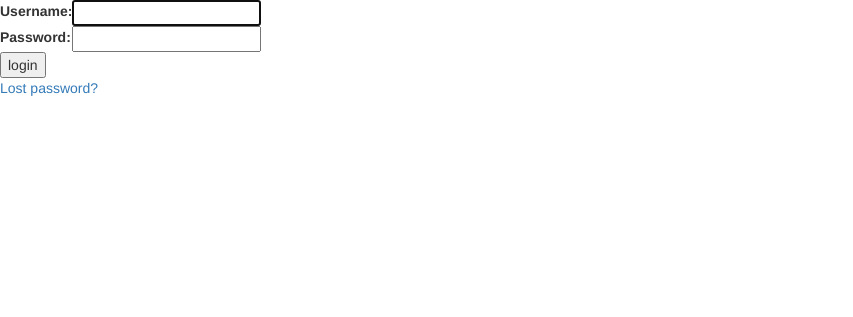
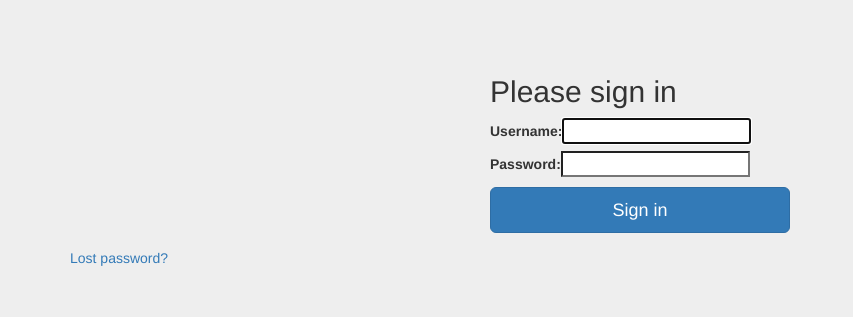
Before and after one commit to ashleyo/Django-tuts-1.9.6, a Django app: page /wiki/login/ in a window 1280 px wide. Shown: the top 317 px of the page, without its empty margins (0-853 px from the left). Run offline with Django 3.2, Linux system fonts and the light colour scheme; some libraries are stand-ins or nearby versions.

Commit message:
Started styling login templates
- not finished

```diff
--- a/mysite/wiki/static/wiki/css/styles.css
+++ b/mysite/wiki/static/wiki/css/styles.css
@@ -1,9 +1,40 @@
-li a {
-    color: green;
+body {
+  padding-top: 40px;
+  padding-bottom: 40px;
+  background-color: #eee;
 }
 
-body {
-    /*background: white url('../img/background.jpg');*/
+.form-signin {
+  max-width: 330px;
+  padding: 15px;
+  margin: 0 auto;
 }
-
-#outer-content-wrapper { width: 80%; }
+.form-signin .form-signin-heading,
+.form-signin .checkbox {
+  margin-bottom: 10px;
+}
+.form-signin .checkbox {
+  font-weight: normal;
+}
+.form-signin .form-control {
+  position: relative;
+  height: auto;
+  -webkit-box-sizing: border-box;
+     -moz-box-sizing: border-box;
+          box-sizing: border-box;
+  padding: 10px;
+  font-size: 16px;
+}
+.form-signin .form-control:focus {
+  z-index: 2;
+}
+.form-signin input[type="email"] {
+  margin-bottom: -1px;
+  border-bottom-right-radius: 0;
+  border-bottom-left-radius: 0;
+}
+.form-signin input[type="password"] {
+  margin-bottom: 10px;
+  border-top-left-radius: 0;
+  border-top-right-radius: 0;
+}
--- a/mysite/wiki/templates/registration/base.html
+++ /dev/null
@@ -1,26 +0,0 @@
-<!DOCTYPE html>
-{% load staticfiles %}
-<html lang="en">
-  <head>
-    <meta charset="utf-8">
-    <meta http-equiv="X-UA-Compatible" content="IE=edge">
-    <meta name="viewport" content="width=device-width, initial-scale=1">
-    <!-- The above 3 meta tags *must* come first in the head; any other head content must come *after* these tags -->
-    <title>Django 101 Template</title>
-
-    <!-- Bootstrap -->
-    <link href="{% static 'polls/css/bootstrap.css' %}" rel="stylesheet">
-    <link rel="stylesheet" href="{% static 'polls/css/styles.css' %}">
-  </head>
-  <body>
-    <div id='outer-content-wrapper'>
-    {% block content %}
-    Missing Content
-    {% endblock %}
-    </div>
-    <!-- jQuery (necessary for Bootstrap's JavaScript plugins) -->
-    <script src="https://ajax.googleapis.com/ajax/libs/jquery/1.11.3/jquery.min.js"></script>
-    <!-- Include all compiled plugins (below), or include individual files as needed -->
-    <script src="{% static 'polls/js/bootstrap.js' %}"></script>
-  </body>
-</html>
--- a/mysite/wiki/templates/registration/logged_out.html
+++ b/mysite/wiki/templates/registration/logged_out.html
@@ -1,4 +1,4 @@
-{% extends "registration/base.html" %}
+{% extends "wiki/base.html" %}
 
 {% block breadcrumbs %}<div class="breadcrumbs"><a href="{% url 'wiki:login' %}">Login</a></div>{% endblock %}
 
--- a/mysite/wiki/templates/registration/login.html
+++ b/mysite/wiki/templates/registration/login.html
@@ -1,4 +1,4 @@
-{% extends "registration/base.html" %}
+{% extends "wiki/base.html" %}
 
 {% block content %}
 
@@ -15,24 +15,30 @@
     {% endif %}
 {% endif %}
 
-<form method="post" action="{% url 'wiki:login' %}">
+<div class="container">
+<form class="form-signin" method="post" action="{% url 'wiki:login' %}">
 {% csrf_token %}
-<table>
-<tr>
-    <td>{{ form.username.label_tag }}</td>
-    <td>{{ form.username }}</td>
-</tr>
-<tr>
-    <td>{{ form.password.label_tag }}</td>
-    <td>{{ form.password }}</td>
-</tr>
-</table>
-
-<input type="submit" value="login" />
+<h2 class="form-signin-heading">Please sign in</h2>
+<label for="id_username">{{ form.username.label_tag }}</label>{{ form.username }}
+<label for="id_password">{{ form.password.label_tag }}</label>{{ form.password }}
+<button class="btn btn-lg btn-primary btn-block" type="submit">Sign in</button>
 <input type="hidden" name="next" value="{{ next }}" />
 </form>
 
 {# Assumes you setup the password_reset view in your URLconf #}
 <p><a href="{% url 'wiki:password_reset' %}">Lost password?</a></p>
+</div>
+{% endblock %}
 
-{% endblock %}
+<!--
+        <label for="inputEmail" class="sr-only">Email address</label>
+        <input type="email" id="inputEmail" class="form-control" placeholder="Email address" required autofocus>
+        <label for="inputPassword" class="sr-only">Password</label>
+        <input type="password" id="inputPassword" class="form-control" placeholder="Password" required>
+        <div class="checkbox">
+          <label>
+            <input type="checkbox" value="remember-me"> Remember me
+          </label>
+        </div>
+        <button class="btn btn-lg btn-primary btn-block" type="submit">Sign in</button>
+-->
--- /dev/null
+++ b/mysite/wiki/templates/wiki/base.html
@@ -0,0 +1,41 @@
+<!DOCTYPE html>
+{% load staticfiles %}
+<html lang="en">
+  <head>
+    <meta charset="utf-8">
+    <meta http-equiv="X-UA-Compatible" content="IE=edge">
+    <meta name="viewport" content="width=device-width, initial-scale=1">
+    <!-- The above 3 meta tags *must* come first in the head; any other head content must come *after* these tags -->
+    <title>Django 101 Template</title>
+
+    <!-- Bootstrap -->
+    <link href="{% static 'wiki/css/bootstrap.css' %}" rel="stylesheet">
+    <link rel="stylesheet" href="{% static 'wiki/css/styles.css' %}">
+  </head>
+  <body>
+    <div id='outer-content-wrapper'>
+    {% block content %}
+    Missing Content
+    {% endblock %}
+    </div>
+    <!-- jQuery (necessary for Bootstrap's JavaScript plugins) -->
+    <script src="https://ajax.googleapis.com/ajax/libs/jquery/1.11.3/jquery.min.js"></script>
+    <!-- Include all compiled plugins (below), or include individual files as needed -->
+    <script src="{% static 'wiki/js/bootstrap.js' %}"></script>
+  </body>
+</html>
+<!--
+      <form class="form-signin">
+        <h2 class="form-signin-heading">Please sign in</h2>
+        <label for="inputEmail" class="sr-only">Email address</label>
+        <input type="email" id="inputEmail" class="form-control" placeholder="Email address" required autofocus>
+        <label for="inputPassword" class="sr-only">Password</label>
+        <input type="password" id="inputPassword" class="form-control" placeholder="Password" required>
+        <div class="checkbox">
+          <label>
+            <input type="checkbox" value="remember-me"> Remember me
+          </label>
+        </div>
+        <button class="btn btn-lg btn-primary btn-block" type="submit">Sign in</button>
+      </form>
+-->
```
